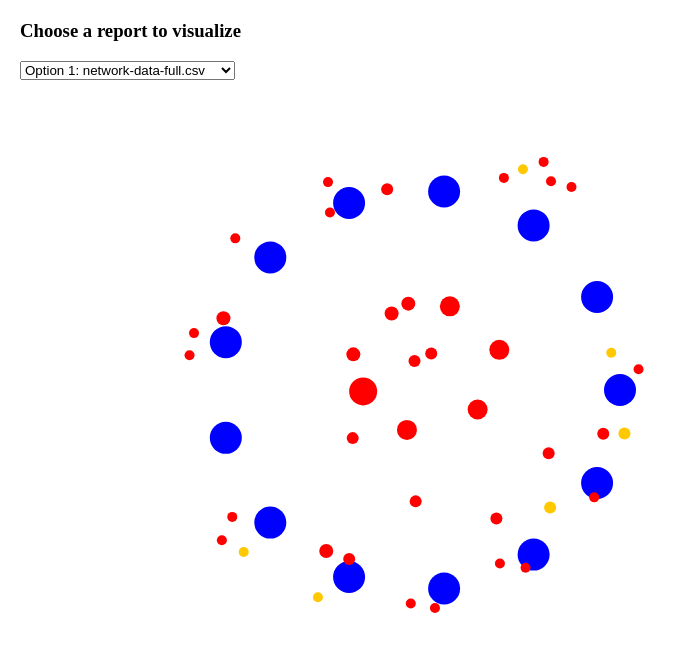
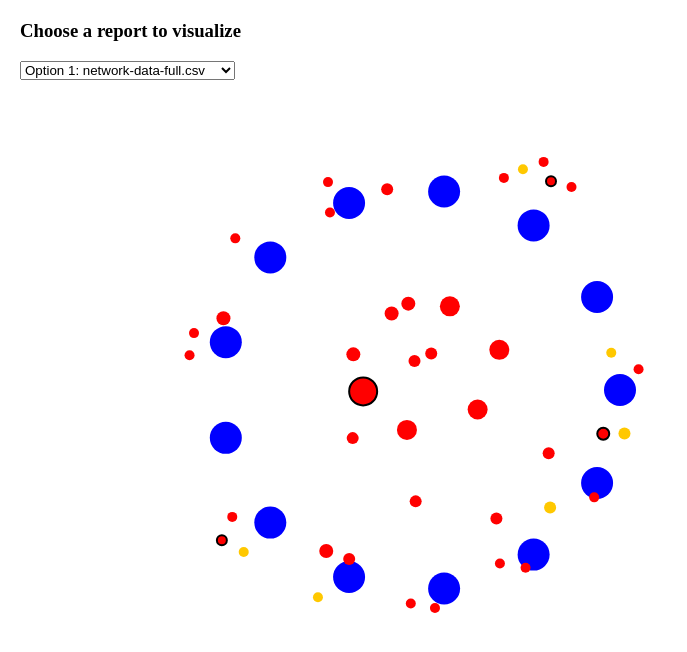
Before and after one commit to branlandry/branlandry.github.io, a plain HTML site: page index.html in a window 1280 px wide. Shown: the whole page, without its empty margins (0-687 px from the left). Drawn offline with nearby package versions, Linux system fonts and the light colour scheme; animation ran at ten frames a second.

Commit message:
Update index.html to include border for conventional markers

```diff
--- a/index.html
+++ b/index.html
@@ -64,7 +64,7 @@
 
         // Create nodes
         const nodes = Array.from(new Set(data.map(d => d['Health Area']).concat(data.map(d => d['Biomarker']))))
-          .map(name => ({ id: name, type: (data.find(d => d['Health Area'] === name) ? 'Health Area' : 'Biomarker') }));
+          .map(name => ({ id: name, type: (data.find(entry => entry['Health Area'] === name) ? 'Health Area' : 'Biomarker'), conventional: (data.find(entry => entry['Biomarker'] === name && entry['Conventional'] === 'TRUE') !== undefined) }));
 
         // Add links to the simulation
         simulation.nodes(nodes).on("tick", ticked);
@@ -89,6 +89,8 @@
           .enter().append("circle")
           .attr("r", d => (d.type === 'Health Area' ? 16 : calculateBiomarkerRadius(d.id)))  // Adjust the radius for "Health Area" and "Biomarker" circles
           .attr("fill", d => (d.type === 'Health Area' ? 'blue' : getColor(d.id)))
+          .attr("stroke", d => (d.type === 'Biomarker' && d.conventional ? 'black' : 'none'))  // Add black border for conventional Biomarker nodes
+          .attr("stroke-width", 2)  // Set the border width
           .on("mouseover", handleMouseOver)
           .on("mouseout", handleMouseOut);
 
```
